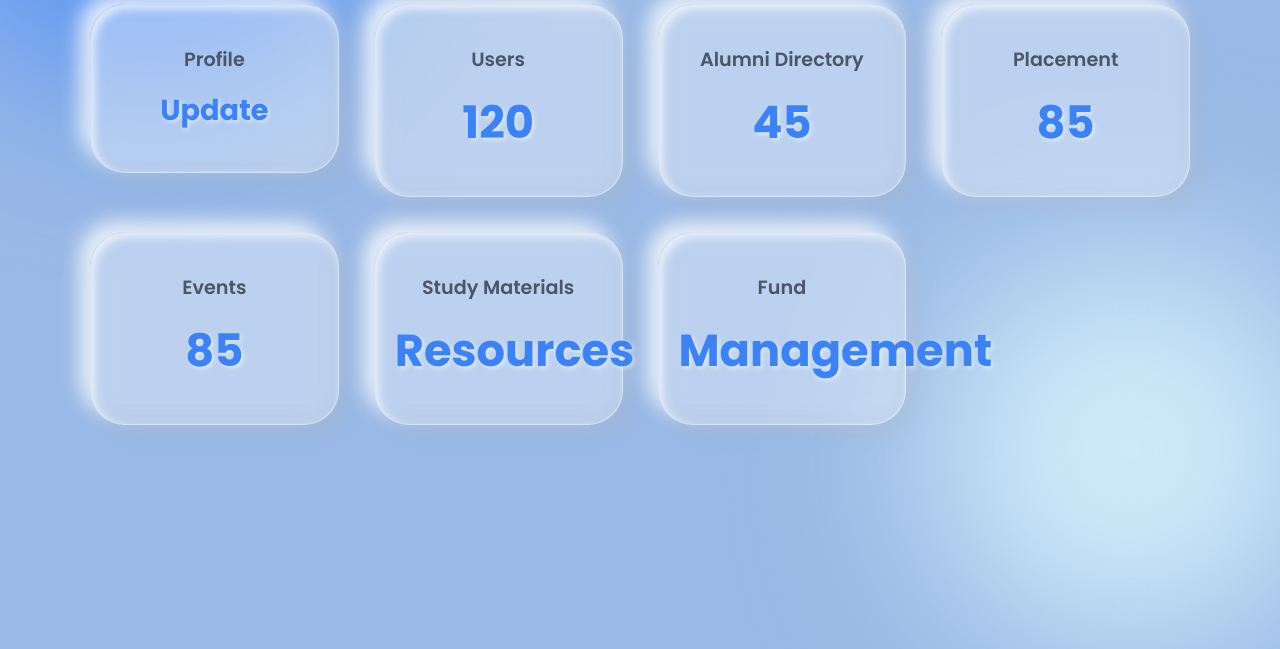
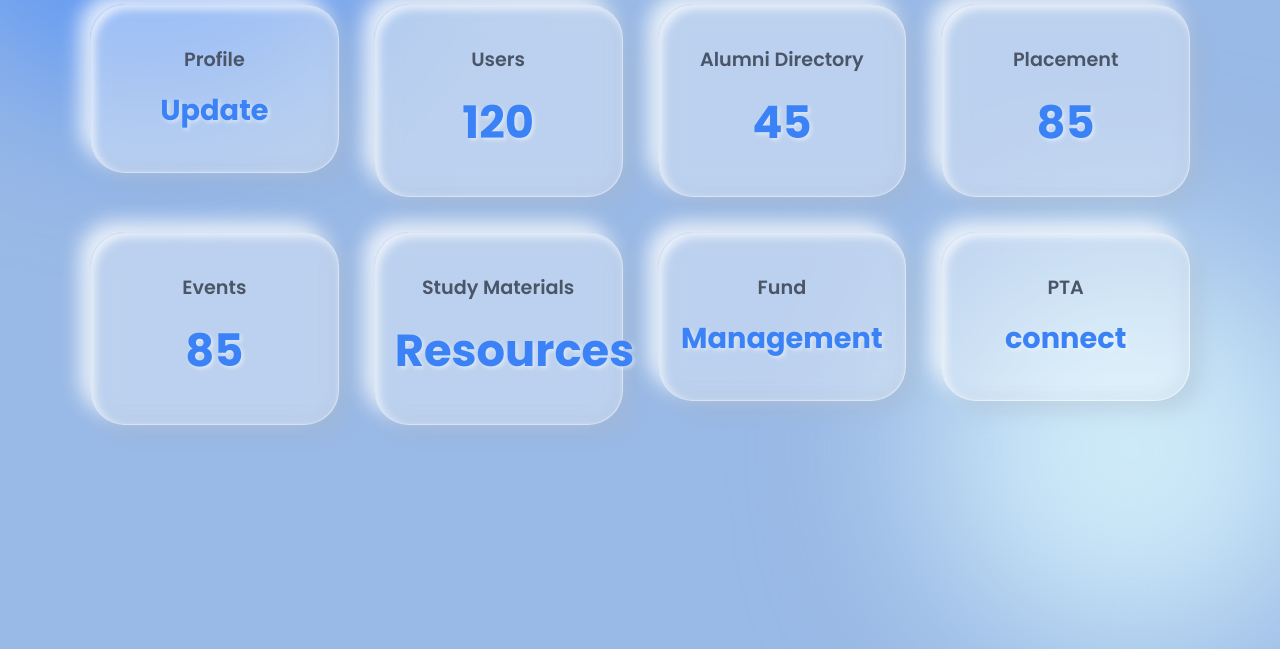
Before and after one commit to 2-MK/CoreConnect, a Django app: page /admin-dashboard/ in a window 1280 px wide; the page is wider, and only the part inside the window is pictured. Shown: the part 251-900 px from the top of that part. Run offline with Django 5.2, Linux system fonts and the light colour scheme.

Commit message:
Add PTA Connect page

```diff
--- a/core/templates/admin/admin_dashboard.html
+++ b/core/templates/admin/admin_dashboard.html
@@ -68,7 +68,14 @@
             <a href="{% url 'fund_management' %}" class="card-link">
                 <div class="card">
                     <h2>Fund</h2>
-                    <p>Management</p>
+                    <p class="text-highlight" >Management</p>
+                </div>
+            </a>
+
+            <a href="{% url 'ptaupdates' %}" class="card-link">
+                <div class="card">
+                    <h2>PTA</h2>
+                    <p class="text-highlight" >connect</p>
                 </div>
             </a>
 
--- a/core/urls.py
+++ b/core/urls.py
@@ -110,4 +110,6 @@ urlpatterns = [
         views.fund_detail,
         name="fund_detail"
     ),
+    path('pta/', views.ptaupdates, name='ptaupdates'),
+
 ]
--- a/core/views.py
+++ b/core/views.py
@@ -1685,3 +1685,9 @@ def fund_detail(request, fund_id):
     except Exception as e:
         print("Fund detail error:", e)
         return HttpResponse("Fund not found.", status=404)
+
+
+
+
+def ptaupdates(request):
+    return render(request, 'admin/ptaupdates.html')
```
Also changed, not shown: core/templates/admin/ptaupdates.html (added, +12 -0 lines), db.sqlite3.
